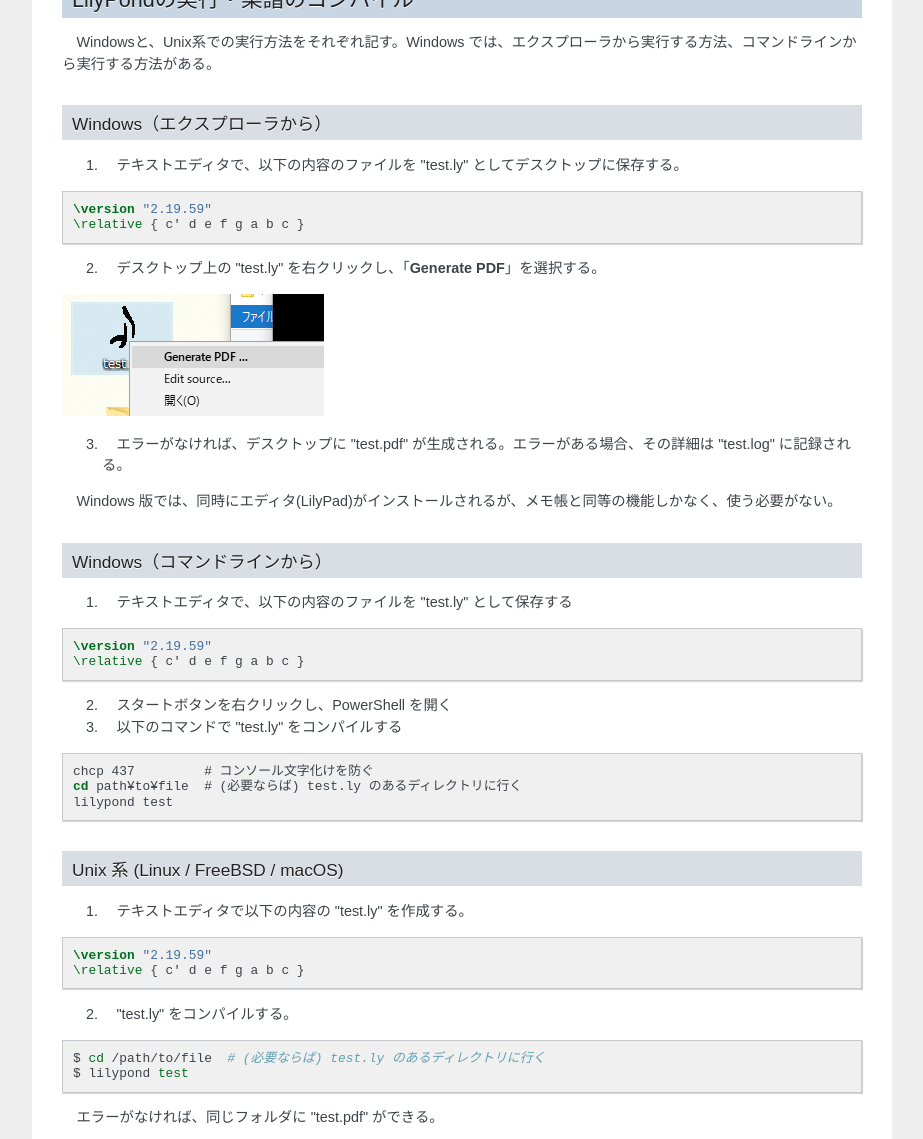
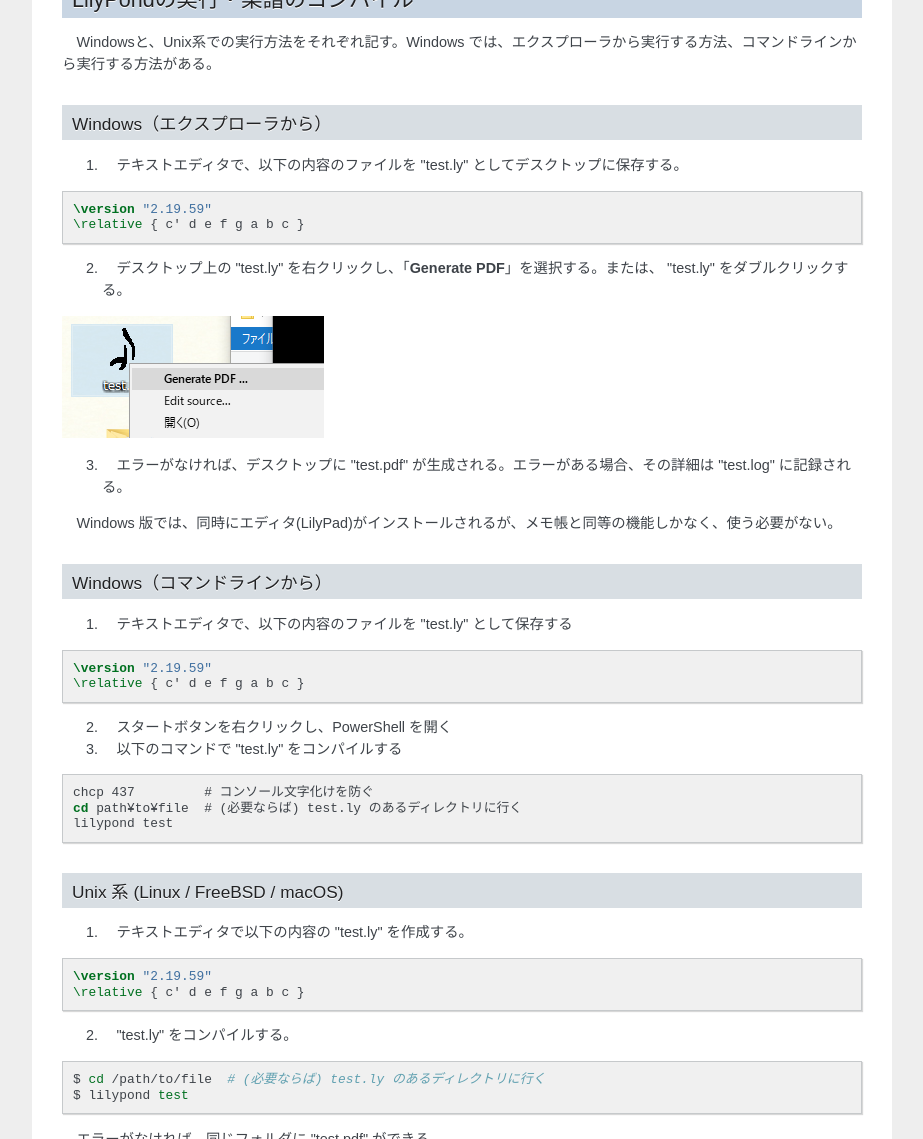
Before and after one commit to suitougreentea/lilypond-four-weeks, a Sphinx documentation site: the page built from source/week_1/day_1.rst, in a window 1280 px wide and 1400 px high, scrolled down 824 px, cut to the strip 0-1139 px from the top of the window. Shown: the whole strip, without its empty margins (198-1121 px from the left). Built offline with Sphinx 7.4.7, drawn with Linux system fonts in a browser that asks for light colours; some of the changed text lies outside the part shown.

Commit message:
Modify explanation of a feature

```diff
--- a/source/week_1/day_1.rst
+++ b/source/week_1/day_1.rst
@@ -49,7 +49,7 @@ Windows（エクスプローラから）
     \version "2.19.59"
     \relative { c' d e f g a b c }
 
-2. デスクトップ上の "test.ly" を右クリックし、「**Generate PDF**」を選択する。
+2. デスクトップ上の "test.ly" を右クリックし、「**Generate PDF**」を選択する。または、 "test.ly" をダブルクリックする。
 
 .. image:: ./img/day_1_generate_pdf.png
 
@@ -110,7 +110,7 @@ Frescobaldi
 
 代表的な機能に次のようなものがある。
 
-- ソース→楽譜、楽譜→ソース 対応点へのジャンプ
+- ソース→楽譜、楽譜→ソース 対応する箇所の表示・ジャンプ
 - コードのハイライト表示
 - コマンドの補完
 - MIDI 再生
```
